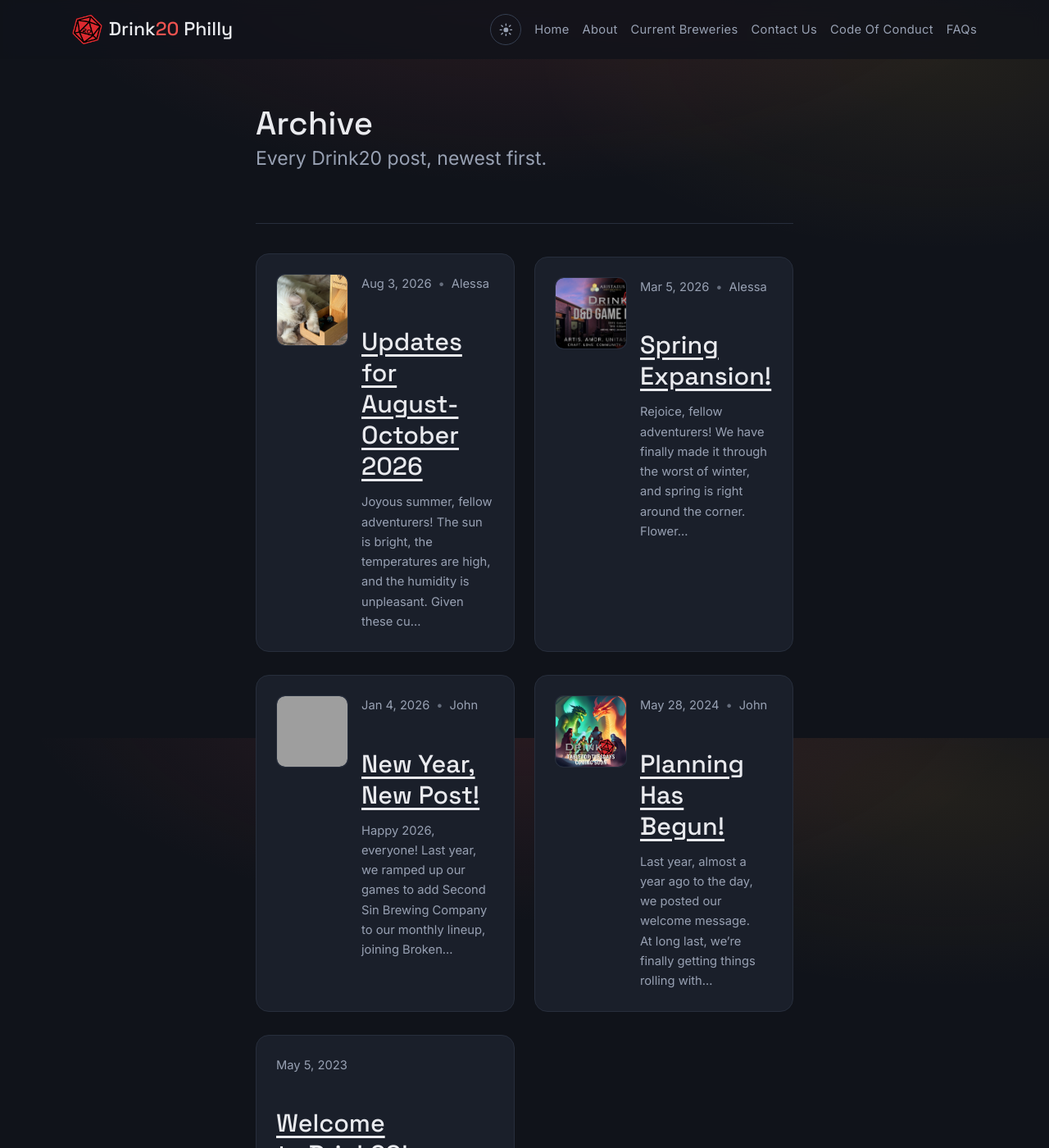
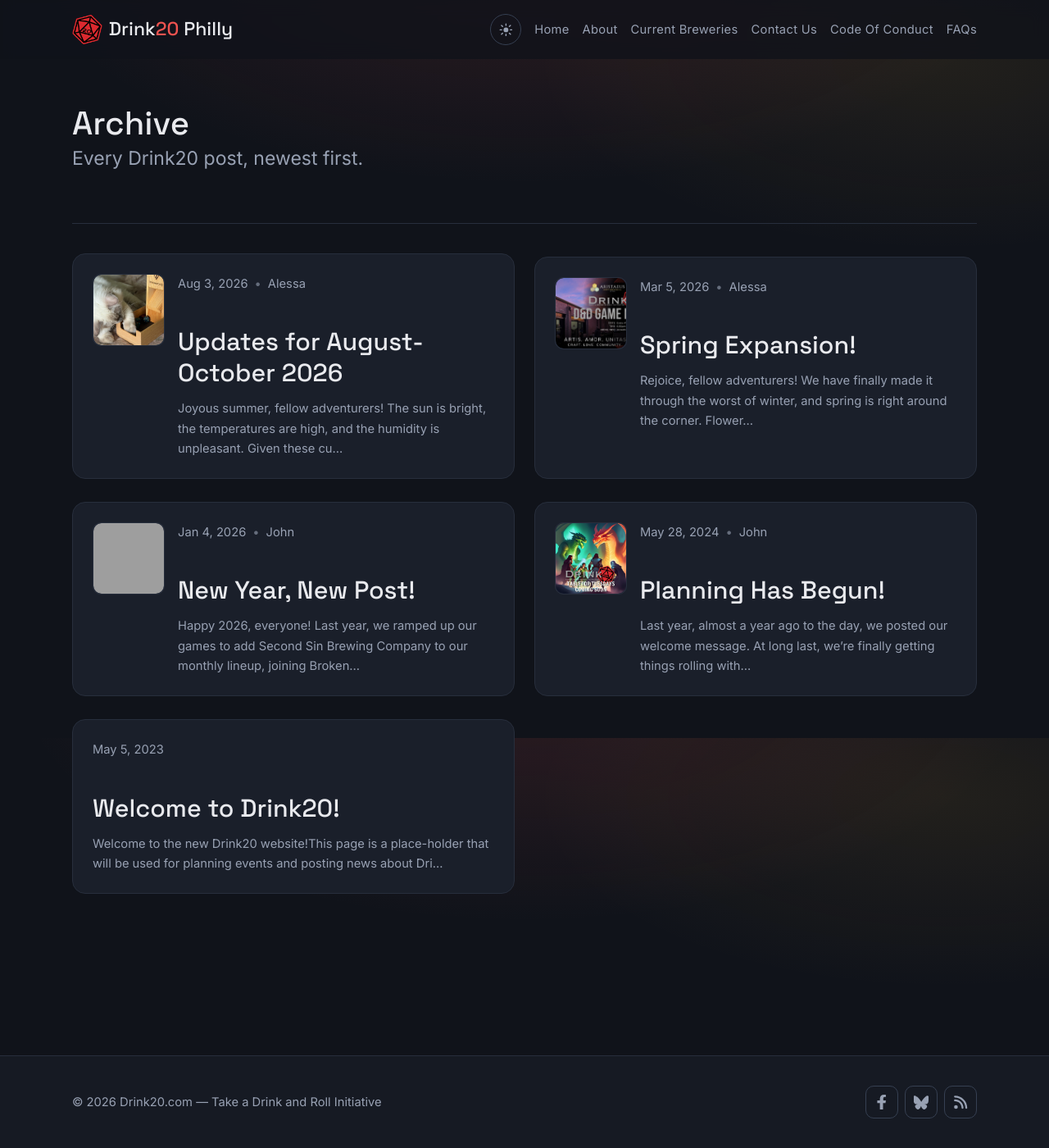
Before and after one commit to jmahlman/drink20.com, a Jekyll site: the page built from articles.md, in a window 1280 px wide and 1400 px high. Shown: the whole window at 82% size. Built offline with Jekyll 4.4.1, drawn with Linux system fonts in a browser that asks for light colours; grey boxes are pictures that could not be loaded.

Commit message:
Run the newest post full width as a lead story
The home list now gives its first card the full grid width, a slightly
larger thumbnail and headline, and a longer standfirst. Scoped with a
post-list--lead modifier so the archive stays an even grid.

Also fixes two archive bugs this surfaced:
- Post titles inherited prose's underline; component links now opt out.
- The page was locked to the 44rem reading column, so a two-up grid had
  no room. Pages can now set `wide: true` for grid layouts.

Co-Authored-By: Claude Opus 5 <noreply@anthropic.com>

```diff
--- a/_layouts/home.html
+++ b/_layouts/home.html
@@ -37,7 +37,7 @@ layout: default
 			{%- endif -%}
 		</div>
 
-		<ul class="post-list">
+		<ul class="post-list post-list--lead">
 			{%- for post in paginator.posts -%}
 			<li class="post-card">
 				{%- if post.image -%}
@@ -64,8 +64,10 @@ layout: default
 						<a href="{{ post.url | relative_url }}">{{ post.title }}</a>
 					</h3>
 
+					{%- comment -%} The lead story has the room for a longer standfirst. {%- endcomment -%}
+					{%- if forloop.first -%}{%- assign trim = 240 -%}{%- else -%}{%- assign trim = 130 -%}{%- endif -%}
 					<p class="post-card__excerpt">
-						{{ post.description | default: post.excerpt | strip_html | truncate: 130 }}
+						{{ post.description | default: post.excerpt | strip_html | truncate: trim }}
 					</p>
 
 					<p class="post-card__more" aria-hidden="true">Read more &rarr;</p>
--- a/_layouts/page.html
+++ b/_layouts/page.html
@@ -1,8 +1,17 @@
 ---
 layout: default
 ---
+{%- comment -%}
+Pages default to the narrow reading column. Set `wide: true` in front matter
+for pages laying out a grid rather than prose (the archive).
+{%- endcomment -%}
+{%- if page.wide -%}
+	{%- assign width_class = '' -%}
+{%- else -%}
+	{%- assign width_class = ' container--narrow' -%}
+{%- endif -%}
 <main class="main" id="main">
-	<div class="container container--narrow">
+	<div class="container{{ width_class }}">
 		<div class="page-header">
 			<h1 class="page-header__title">{{ page.title }}</h1>
 			{%- if page.description -%}
@@ -10,7 +19,7 @@ layout: default
 			{%- endif -%}
 		</div>
 
-		<div class="prose">
+		<div class="prose{% if page.wide %} prose--full{% endif %}">
 			{{ content }}
 		</div>
 	</div>
--- a/_sass/_components.scss
+++ b/_sass/_components.scss
@@ -59,6 +59,25 @@
 @media (min-width: 48rem) {
 	.post-list {
 		grid-template-columns: repeat(2, 1fr);
+	}
+
+	/* On the home page the newest post runs the full width as a lead story.
+	   Scoped with --lead so the archive stays an even grid. */
+	.post-list--lead > .post-card:first-child {
+		grid-column: 1 / -1;
+	}
+
+	.post-list--lead > .post-card:first-child .post-card__media {
+		width: 7.5rem;
+		height: 7.5rem;
+	}
+
+	.post-list--lead > .post-card:first-child .post-card__title {
+		font-size: var(--step-2);
+	}
+
+	.post-list--lead > .post-card:first-child .post-card__excerpt {
+		font-size: var(--step-0);
 	}
 }
 
--- a/_sass/_prose.scss
+++ b/_sass/_prose.scss
@@ -4,6 +4,11 @@
 
 .prose {
 	max-width: var(--measure);
+}
+
+/* Grid pages need the whole column, not a 68ch reading measure. */
+.prose--full {
+	max-width: none;
 }
 
 .prose > * + * {
@@ -46,10 +51,15 @@
 	padding-left: 1.4em;
 }
 
-/* Component lists dropped into prose (the archive page) keep their own layout. */
+/* Component lists dropped into prose (the archive page) keep their own layout
+   and their own link styling, rather than inheriting prose's underlines. */
 .prose .post-list {
 	padding-left: 0;
 	list-style: none;
+}
+
+.prose .post-card__title a {
+	text-decoration: none;
 }
 
 .prose li + li {
```
Also changed, not shown: articles.md (+1 -0 lines).
